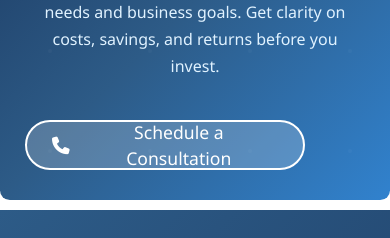
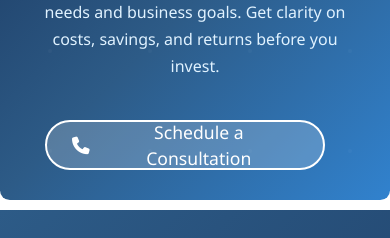
Before and after one commit to dashpranta145-design/ariel-power-solutions, a plain HTML site: page financial-model.html in a window 390 px wide. Shown: the part 5460-5698 px from the top of the page. Drawn offline with nearby package versions, Linux system fonts and the light colour scheme.

```diff
--- a/financial-model.html
+++ b/financial-model.html
@@ -869,7 +869,7 @@
         .cta-btn {
           height: 50px;
           width: 280px;
-          margin-left: -5px;
+          margin-left: 15px;
         }
         .scroll-top{
           bottom: 80px;
```
